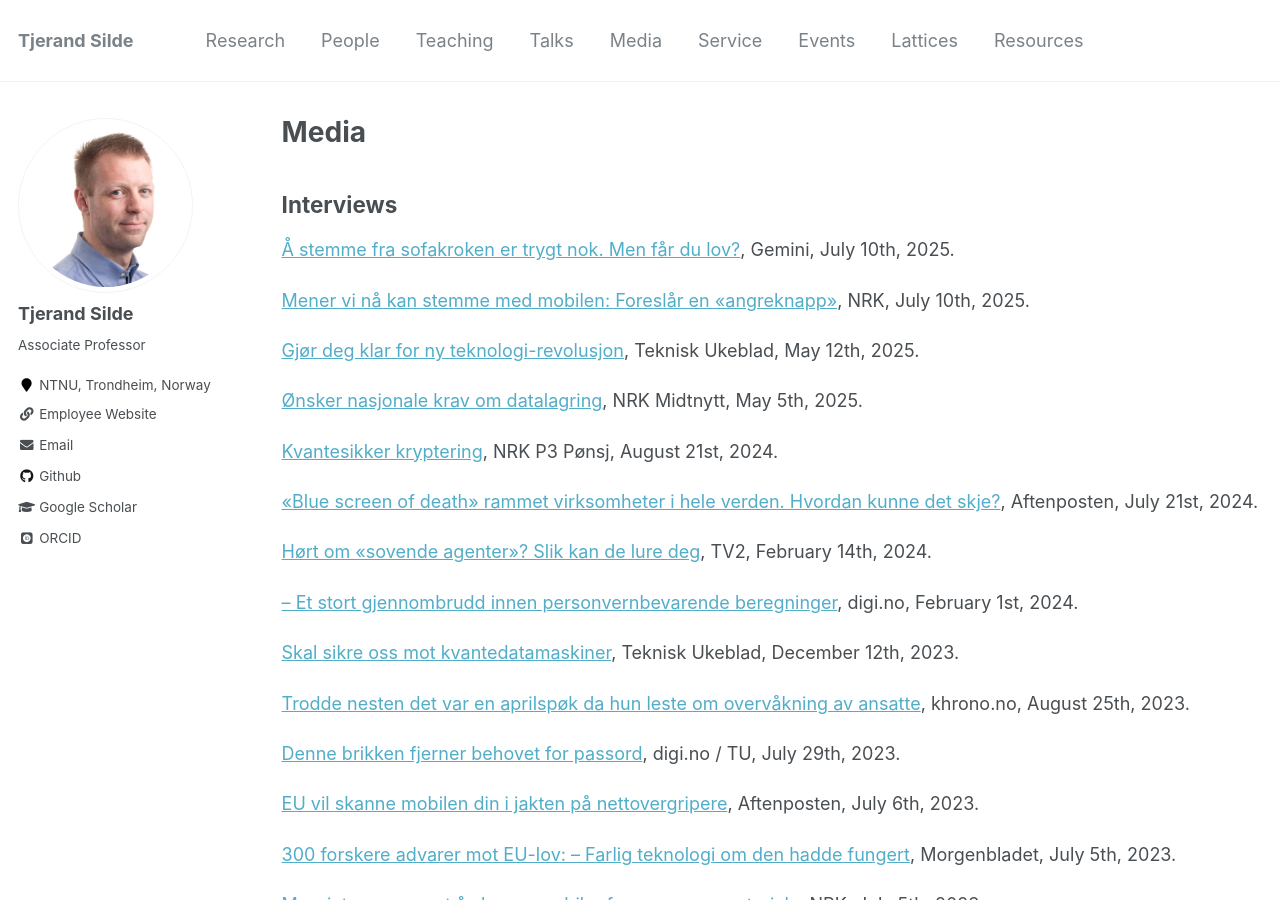
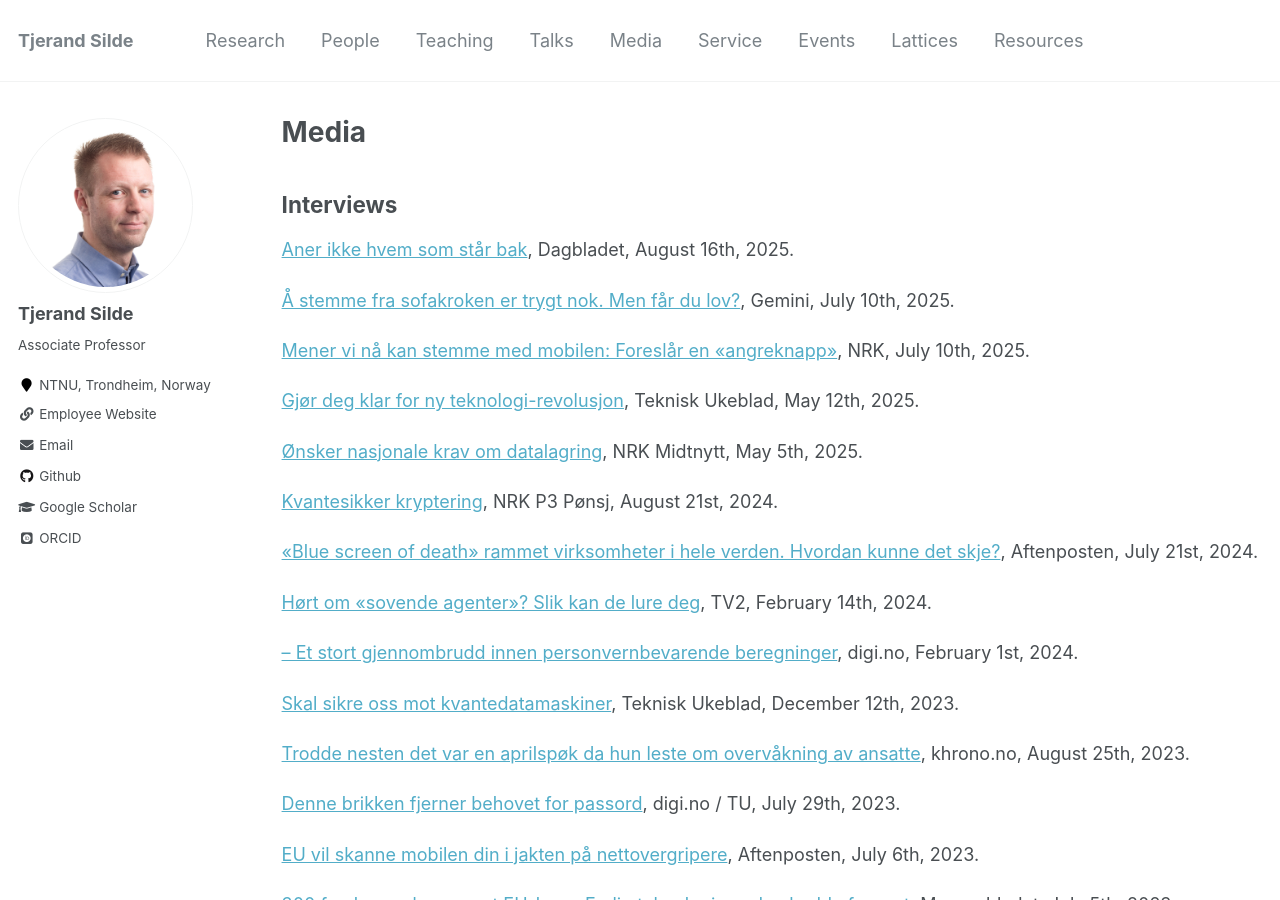
Before and after one commit to tjesi/tjesi.github.io, a Jekyll site: the page built from _pages/media.md, in a window 1280 px wide and 900 px high. Built offline with Jekyll 4.4.1, drawn with Linux system fonts in a browser that asks for light colours; some web fonts are replaced.

Commit message:
Update media.md

```diff
--- a/_pages/media.md
+++ b/_pages/media.md
@@ -6,6 +6,8 @@ author_profile: true
 ---
 
 ## Interviews
+
+[Aner ikke hvem som står bak](https://dinside.dagbladet.no/data/aner-ikke-hvem-som-star-bak/83448115), Dagbladet, August 16th, 2025.
 
 [Å stemme fra sofakroken er trygt nok. Men får du lov?](https://gemini.no/2025/07/a-stemme-fra-sofakroken-er-trygt-nok-men-far-du-lov), Gemini, July 10th, 2025.
 
```
